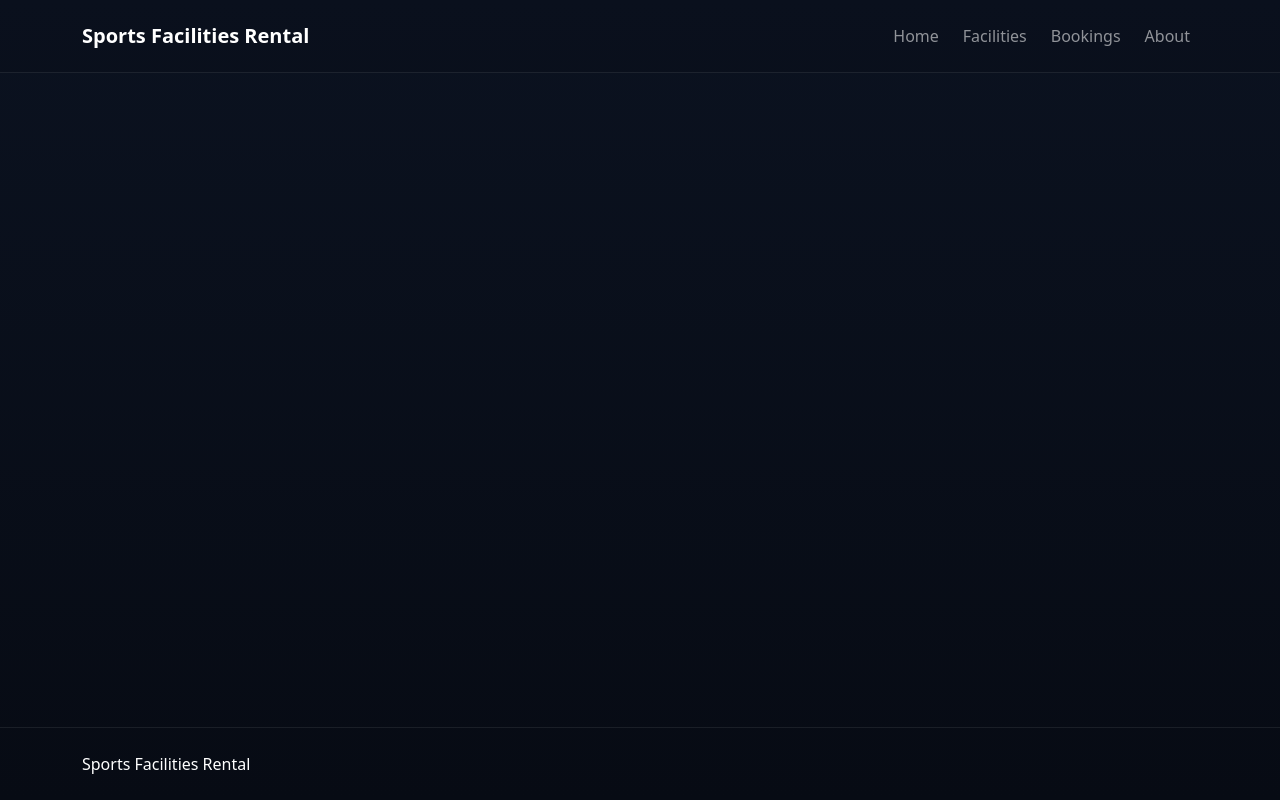
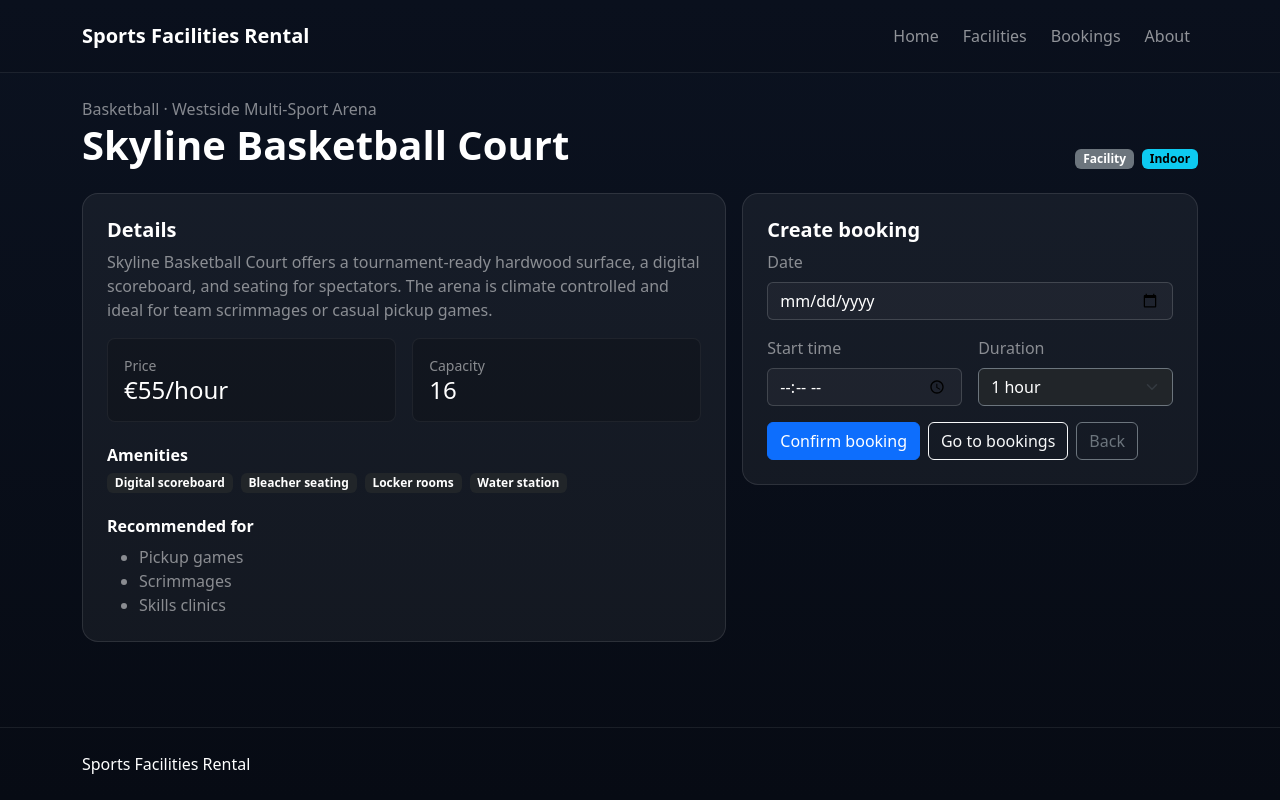
Before and after one commit to Kanoel7/SportsFacilityRental, a Vue app: page /facilities/bb-skyline-04 in a window 1280 px wide. Built offline with nearby package versions, Linux system fonts and the light colour scheme.

Commit message:
BaseButton and FacilityDetailView were added

```diff
--- /dev/null
+++ b/src/components/BaseButton.vue
@@ -0,0 +1,30 @@
+<template>
+  <button
+    class="btn"
+    :class="`btn-${variant}`"
+    :type="type"
+    :disabled="disabled"
+  >
+    <slot />
+  </button>
+</template>
+
+<script>
+export default {
+  name: 'BaseButton',
+  props: {
+    variant: {
+      type: String,
+      default: 'primary',
+    },
+    type: {
+      type: String,
+      default: 'button',
+    },
+    disabled: {
+      type: Boolean,
+      default: false,
+    },
+  },
+}
+</script>
--- a/src/router/index.js
+++ b/src/router/index.js
@@ -1,6 +1,7 @@
 import { createRouter, createWebHistory } from 'vue-router'
 import HomeView from '@/views/HomeView.vue'
 import FacilitiesListView from '@/views/FacilitiesListView.vue'
+import FacilityDetailView from '@/views/FacilityDetailView.vue'
 import AboutView from '@/views/AboutView.vue'
 const router = createRouter({
   history: createWebHistory(import.meta.env.BASE_URL),
@@ -20,6 +21,12 @@ const router = createRouter({
       name: 'facilities',
       component: FacilitiesListView,
     },
+    {
+      path: '/facilities/:id',
+      name: 'facility-detail',
+      component: FacilityDetailView,
+      props: true,
+    },
   ],
 })
 
--- /dev/null
+++ b/src/views/FacilityDetailView.vue
@@ -0,0 +1,164 @@
+<template>
+  <div v-if="facility" class="text-white">
+    <div class="d-flex flex-column flex-lg-row align-items-lg-end justify-content-between gap-3 mb-4">
+      <div>
+        <div class="text-white-50">{{ facility.category }} · {{ facility.location }}</div>
+        <h1 class="display-6 fw-semibold mb-0">{{ facility.name }}</h1>
+      </div>
+      <div class="d-flex align-items-center gap-2">
+        <span class="badge" :style="{ backgroundColor: facility.theme?.color || '#6c757d' }">
+          {{ facility.theme?.badge || 'Facility' }}
+        </span>
+        <span class="badge" :class="facility.indoor ? 'text-bg-info' : 'text-bg-success'">
+          {{ facility.indoor ? 'Indoor' : 'Outdoor' }}
+        </span>
+      </div>
+    </div>
+
+    <div class="row g-3">
+      <div class="col-12 col-lg-7">
+        <div class="p-4 rounded-4 sfr-card">
+          <h2 class="h5 fw-semibold">Details</h2>
+          <p class="text-white-50 mb-3">{{ facility.description }}</p>
+
+          <div class="row g-3">
+            <div class="col-6">
+              <div class="p-3 rounded-3 sfr-panel">
+                <div class="small text-white-50">Price</div>
+                <div class="h4 mb-0">€{{ facility.pricePerHour }}/hour</div>
+              </div>
+            </div>
+            <div class="col-6">
+              <div class="p-3 rounded-3 sfr-panel">
+                <div class="small text-white-50">Capacity</div>
+                <div class="h4 mb-0">{{ facility.capacity }}</div>
+              </div>
+            </div>
+          </div>
+
+          <div class="mt-4">
+            <h3 class="h6 fw-semibold">Amenities</h3>
+            <div class="d-flex flex-wrap gap-2">
+              <span v-for="a in facility.amenities" :key="a" class="badge text-bg-dark">{{ a }}</span>
+            </div>
+          </div>
+
+          <div class="mt-4">
+            <h3 class="h6 fw-semibold">Recommended for</h3>
+            <ul class="text-white-50 mb-0">
+              <li v-for="r in facility.recommendedFor" :key="r">{{ r }}</li>
+            </ul>
+          </div>
+        </div>
+      </div>
+
+      <div class="col-12 col-lg-5">
+        <div class="p-4 rounded-4 sfr-card">
+          <h2 class="h5 fw-semibold">Create booking</h2>
+
+          <form class="row g-3" @submit.prevent="submitBooking">
+            <div class="col-12">
+              <label class="form-label text-white-50">Date</label>
+              <input v-model="form.date" class="form-control sfr-input" type="date" required />
+            </div>
+            <div class="col-12 col-md-6">
+              <label class="form-label text-white-50">Start time</label>
+              <input v-model="form.time" class="form-control sfr-input" type="time" required />
+            </div>
+            <div class="col-12 col-md-6">
+              <label class="form-label text-white-50">Duration</label>
+              <select v-model.number="form.durationHours" class="form-select form-control bg-dark text-white border-secondary" required>
+                <option :value="1">1 hour</option>
+                <option :value="2">2 hours</option>
+                <option :value="3">3 hours</option>
+                <option :value="4">4 hours</option>
+              </select>
+            </div>
+
+            <div v-if="error" class="col-12">
+              <div class="alert alert-danger mb-0">{{ error }}</div>
+            </div>
+            <div v-if="success" class="col-12">
+              <div class="alert alert-success mb-0">{{ success }}</div>
+            </div>
+
+            <div class="col-12 d-flex flex-wrap gap-2">
+              <BaseButton type="submit" variant="primary">Confirm booking</BaseButton>
+              <RouterLink to="/bookings" class="btn btn-outline-light">Go to bookings</RouterLink>
+              <RouterLink to="/facilities" class="btn btn-outline-secondary">Back</RouterLink>
+            </div>
+          </form>
+        </div>
+      </div>
+    </div>
+  </div>
+
+  <div v-else class="p-4 rounded-4 sfr-card text-white">
+    <div class="fw-semibold">Facility not found</div>
+    <div class="text-white-50 mb-3">The facility ID does not exist in local data.</div>
+    <RouterLink to="/facilities" class="btn btn-outline-light">Back to facilities</RouterLink>
+  </div>
+</template>
+
+<script>
+import BaseButton from '@/components/BaseButton.vue'
+import { useFacilitiesStore } from '@/stores/facilities'
+import { useBookingsStore } from '@/stores/bookings'
+
+export default {
+  name: 'FacilityDetailView',
+  components: {
+    BaseButton,
+  },
+  props: {
+    id: {
+      type: String,
+      default: '',
+    },
+  },
+  data() {
+    return {
+      facilitiesStore: useFacilitiesStore(),
+      bookingsStore: useBookingsStore(),
+      form: {
+        date: '',
+        time: '',
+        durationHours: 1,
+      },
+      error: '',
+      success: '',
+    }
+  },
+  computed: {
+    facilityId() {
+      return this.id || this.$route.params.id
+    },
+    facility() {
+      return this.facilitiesStore.getById(this.facilityId)
+    },
+  },
+  created() {
+    this.bookingsStore.loadBookings()
+  },
+  methods: {
+    submitBooking() {
+      this.error = ''
+      this.success = ''
+
+      if (!this.facility) {
+        this.error = 'Facility not found'
+        return
+      }
+
+      this.bookingsStore.addBooking({
+        facilityId: this.facility.id,
+        date: this.form.date,
+        time: this.form.time,
+        durationHours: this.form.durationHours,
+      })
+
+      this.success = 'Booking saved'
+    },
+  },
+}
+</script>
```
